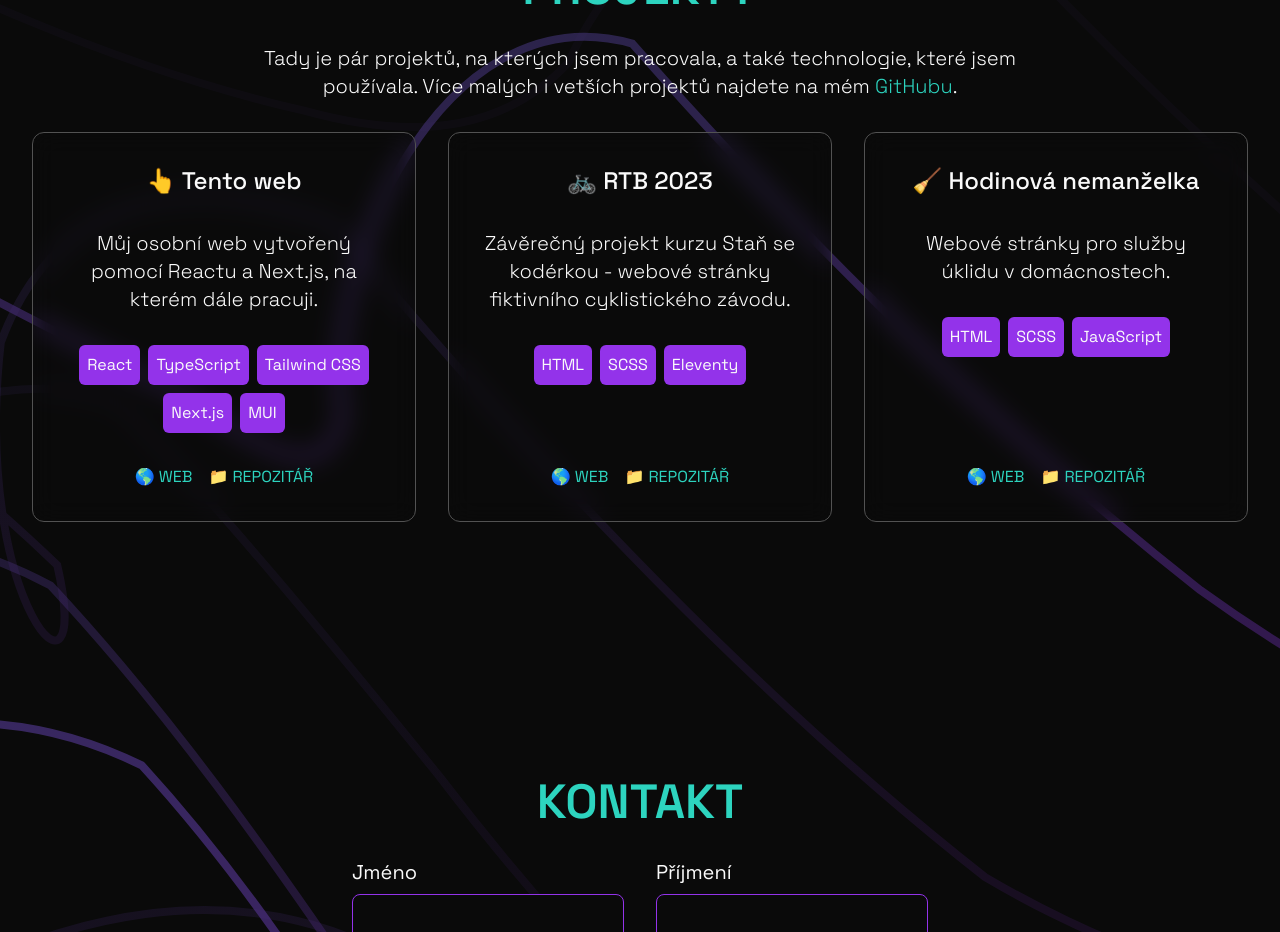
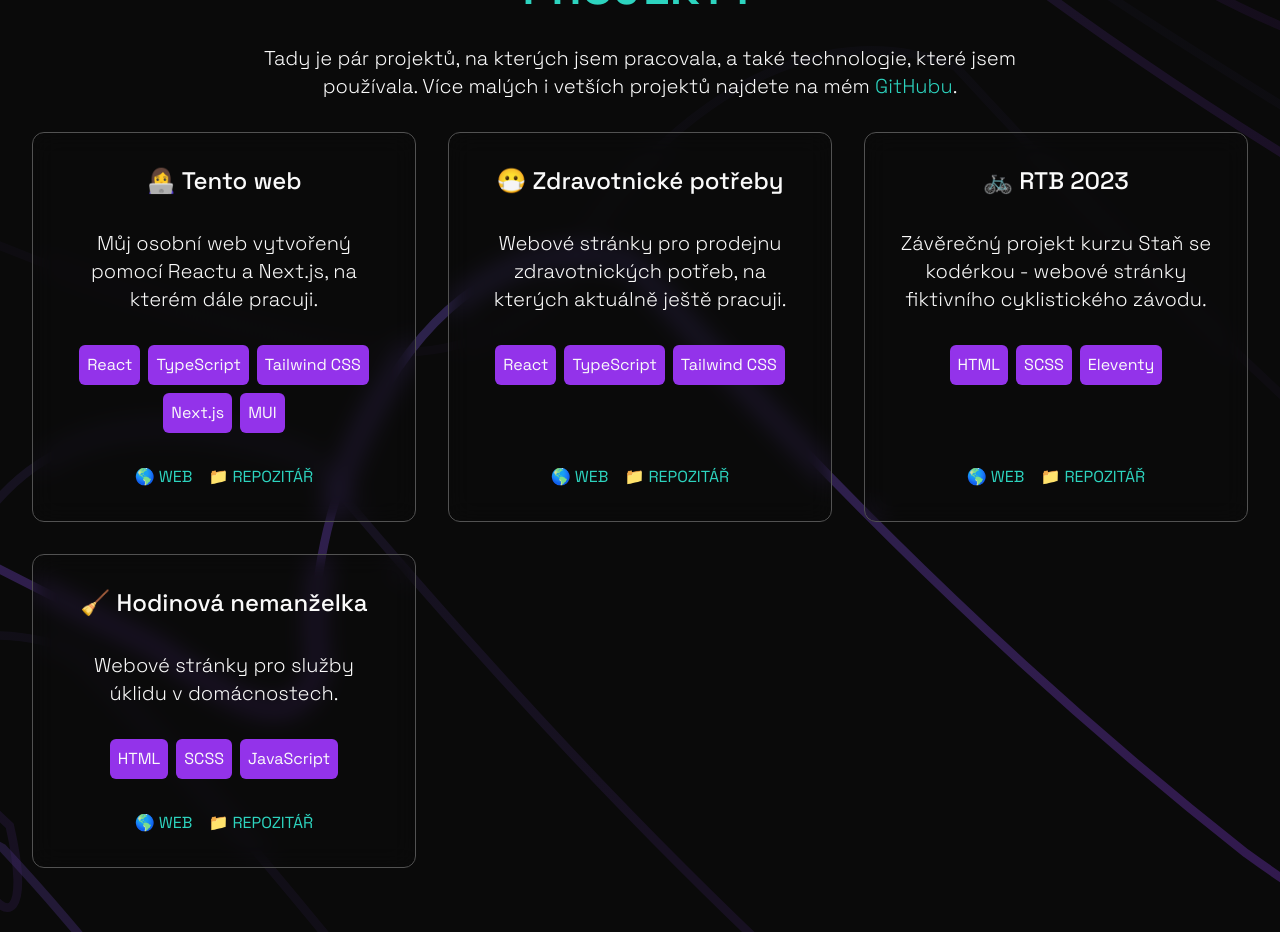
Before and after one commit to luciebuckova/portfolio-ts, a Next.js app: page / in a window 1280 px wide. Shown: the part 2640-3572 px from the top of the page. Built offline with nearby package versions, Linux system fonts and the light colour scheme.

Commit message:
Add new project, add og-image

```diff
--- a/src/app/layout.tsx
+++ b/src/app/layout.tsx
@@ -27,28 +27,22 @@ export const metadata: Metadata = {
   title: 'Lucie Bučková · frontend kodérka',
   description:
     'Jsem junior frontend kodérka. Zamilovala jsem si zejména tvorbu webů kombinací React a Tailwind CSS. Neustále na sobě pracuji a snažím se nejen v tomto směru posouvat vpřed.',
-  /* openGraph: {
-    title: "Lucie Bučková · frontend kodérka",
+  openGraph: {
+    title: 'Lucie Bučková · frontend kodérka',
     description:
-      "Jsem junior frontend kodérka. Zamilovala jsem si zejména tvorbu webů kombinací React a Tailwind CSS. Neustále na sobě pracuji a snažím se nejen v tomto směru posouvat vpřed.",
-    url: "",
-    siteName: "Lucie Bučková · frontend kodérka",
+      'Jsem junior frontend kodérka. Zamilovala jsem si zejména tvorbu webů kombinací React a Tailwind CSS. Neustále na sobě pracuji a snažím se nejen v tomto směru posouvat vpřed.',
+    url: 'https://www.luciebuckova.cz/',
+    siteName: 'Lucie Bučková · frontend kodérka',
     images: [
       {
-        url: "",
-        width: 800,
-        height: 600,
-      },
-      {
-        url: "",
-        width: 1800,
-        height: 1600,
-        alt: "My custom alt",
+        url: 'https://www.luciebuckova.cz/meta-image.webp',
+        width: 1200,
+        height: 625,
       },
     ],
-    locale: "cs_CZ",
-    type: "website",
-  }, */
+    locale: 'cs_CZ',
+    type: 'website',
+  },
 };
 
 export default function RootLayout() {
--- a/src/layouts/Projects.tsx
+++ b/src/layouts/Projects.tsx
@@ -18,11 +18,20 @@ export default function Projects() {
       <ul className="mt-8 grid gap-8 md:grid-cols-2 lg:grid-cols-3">
         <li>
           <Card
-            title="👆 Tento web"
+            title="👩‍💻 Tento web"
             description="Můj osobní web vytvořený pomocí Reactu a Next.js, na kterém dále pracuji."
             linkWeb="https://portfolio-ts-theta-hazel.vercel.app/"
             linkRepo="https://github.com/luciebuckova/portfolio-ts"
             stack={['React', 'TypeScript', 'Tailwind CSS', 'Next.js', 'MUI']}
+          />
+        </li>
+        <li>
+          <Card
+            title="😷 Zdravotnické potřeby"
+            description="Webové stránky pro prodejnu zdravotnických potřeb, na kterých aktuálně ještě pracuji."
+            linkWeb="https://zdravotnicke-potreby.vercel.app/"
+            linkRepo="https://github.com/luciebuckova/zdravotnicke-potreby"
+            stack={['React', 'TypeScript', 'Tailwind CSS']}
           />
         </li>
         <li>
```
Also changed, not shown: public/meta-image.webp (added).
